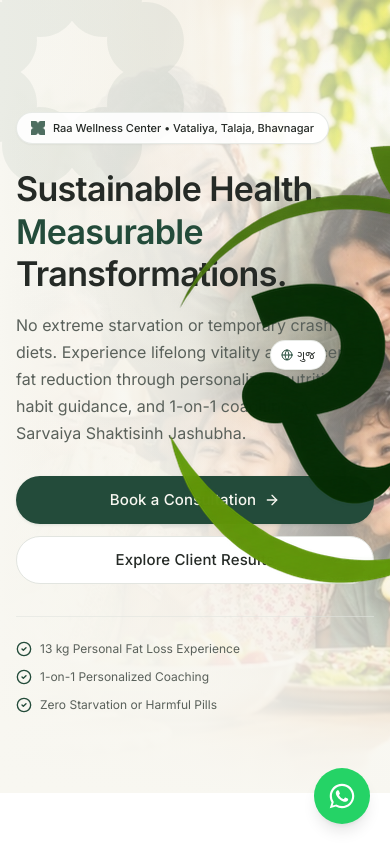
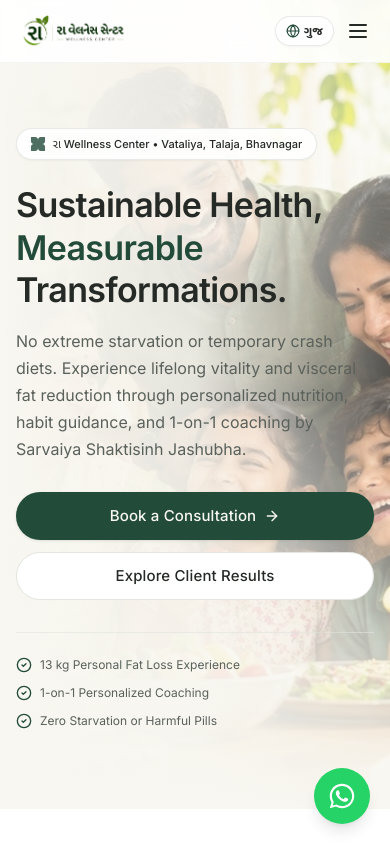
Before and after one commit to MeetM23/-Wellness-Center, a Next.js app: page / in a window 390 px wide. Shown: the top 844 px of the page. Built offline with nearby package versions, Linux system fonts and the light colour scheme.

Commit message:
Refine mobile navbar layout, logo scaling, and hero spacing

```diff
--- a/components/brand/Logo.tsx
+++ b/components/brand/Logo.tsx
@@ -12,22 +12,26 @@ interface LogoProps {
 export const Logo: React.FC<LogoProps> = ({ variant = "default", size = "md" }) => {
   const isDark = variant === "dark";
 
-  // Generous, prominent logo heights so Gujarati calligraphy is clearly legible
+  // Responsive scaling: perfectly proportioned on mobile screens (42px) without crowding right controls, expanding on desktop (up to 62px)
   const heightClasses = {
-    sm: "h-10 sm:h-11 md:h-12",
-    md: "h-13 sm:h-15 md:h-16 lg:h-[66px]",
-    lg: "h-16 sm:h-20 md:h-24",
+    sm: "h-8 sm:h-9 md:h-10",
+    md: "h-[42px] sm:h-[48px] md:h-[54px] lg:h-[62px]",
+    lg: "h-14 sm:h-18 md:h-22",
   };
 
   return (
-    <Link href="/" className="inline-flex items-center select-none group focus:outline-none">
+    <Link
+      href="/"
+      className="inline-flex items-center select-none group focus:outline-none shrink-0"
+      aria-label="રા વેલનેસ સેન્ટર Home"
+    >
       <div className="relative shrink-0 transition-transform duration-200 group-hover:scale-[1.02]">
         <Image
           src={isDark ? "/images/brand/raa-logo-dark.png" : "/images/brand/raa-logo.png"}
           alt="રા વેલનેસ સેન્ટર"
           width={280}
-          height={95}
-          className={`${heightClasses[size]} w-auto object-contain`}
+          height={100}
+          className={`${heightClasses[size]} w-auto max-w-[170px] sm:max-w-[220px] md:max-w-none object-contain block`}
           priority
         />
       </div>
--- a/components/layout/Navbar.tsx
+++ b/components/layout/Navbar.tsx
@@ -13,7 +13,7 @@ export const Navbar: React.FC = () => {
 
   useEffect(() => {
     const handleScroll = () => {
-      setIsScrolled(window.scrollY > 20);
+      setIsScrolled(window.scrollY > 15);
     };
     window.addEventListener("scroll", handleScroll);
     return () => window.removeEventListener("scroll", handleScroll);
@@ -34,11 +34,11 @@ export const Navbar: React.FC = () => {
       className={`fixed top-0 left-0 right-0 z-50 transition-all duration-300 ${
         isScrolled
           ? "bg-white/95 backdrop-blur-md shadow-xs py-2 sm:py-2.5 border-b border-charcoal-border/80"
-          : "bg-transparent py-3 sm:py-4"
+          : "bg-white/90 sm:bg-transparent backdrop-blur-md sm:backdrop-blur-none py-2.5 sm:py-3.5 border-b border-charcoal-border/40 sm:border-transparent"
       }`}
     >
-      <div className="max-w-[1200px] mx-auto px-4 sm:px-6 lg:px-8">
-        <div className="flex items-center justify-between">
+      <div className="max-w-[1200px] mx-auto px-3.5 sm:px-6 lg:px-8">
+        <div className="flex items-center justify-between gap-2">
           {/* Brand Identity */}
           <Logo variant="light" size="md" />
 
@@ -81,21 +81,21 @@ export const Navbar: React.FC = () => {
           </div>
 
           {/* Mobile Right Controls */}
-          <div className="flex items-center gap-2 lg:hidden">
+          <div className="flex items-center gap-1.5 sm:gap-2 lg:hidden shrink-0">
             {/* Mobile Language Switcher */}
             <button
               onClick={toggleLanguage}
               aria-label="Toggle language"
-              className="inline-flex items-center gap-1 px-2.5 py-1.5 rounded-full text-xs font-sans font-medium text-charcoal bg-white border border-charcoal-border/80 shadow-xs"
+              className="inline-flex items-center gap-1 px-2.5 py-1.5 rounded-full text-xs font-sans font-medium text-charcoal bg-white border border-charcoal-border/80 shadow-xs active:bg-ivory"
             >
-              <Globe className="w-3 h-3 text-primary" />
-              <span>{isGujarati ? "EN" : "ગુજ"}</span>
+              <Globe className="w-3.5 h-3.5 text-primary" />
+              <span className="font-semibold">{isGujarati ? "EN" : "ગુજ"}</span>
             </button>
 
             {/* Mobile Menu Toggle Button */}
             <button
               onClick={() => setMobileMenuOpen(!mobileMenuOpen)}
-              className="p-2 rounded-xl text-charcoal hover:bg-black/5 transition-colors"
+              className="p-1.5 sm:p-2 rounded-xl text-charcoal hover:bg-black/5 transition-colors focus:outline-none"
               aria-label="Toggle navigation menu"
             >
               {mobileMenuOpen ? <X className="w-6 h-6" /> : <Menu className="w-6 h-6" />}
--- a/components/sections/Hero.tsx
+++ b/components/sections/Hero.tsx
@@ -18,7 +18,7 @@ export const Hero: React.FC = () => {
   };
 
   return (
-    <section id="hero" className="relative pt-28 pb-20 md:pt-36 md:pb-24 lg:pt-40 lg:pb-28 bg-ivory overflow-hidden">
+    <section id="hero" className="relative pt-32 pb-20 sm:pt-36 sm:pb-24 lg:pt-40 lg:pb-28 bg-ivory overflow-hidden">
       {/* Full-width Background Image with Warm Palette Overlay */}
       <div className="absolute inset-0 z-0 overflow-hidden" aria-hidden="true">
         <Image
@@ -37,8 +37,8 @@ export const Hero: React.FC = () => {
 
       {/* Shapes Gallery Background Art — Intentional, Balanced & Subtle */}
       <div className="absolute inset-0 pointer-events-none select-none overflow-hidden z-[1]" aria-hidden="true">
-        {/* Shape 41: Rosette Mandala - Upper Left side (clear of family photo on right) */}
-        <div className="absolute -top-10 -left-10 lg:top-8 lg:left-8 text-primary">
+        {/* Shape 41: Rosette Mandala - Upper Left side (hidden on mobile to keep navbar & logo pristine) */}
+        <div className="absolute top-10 left-8 text-primary hidden md:block">
           <ShapeRosetteMandala className="w-56 h-56 sm:w-72 sm:h-72 lg:w-96 lg:h-96 text-primary" opacity={0.06} />
         </div>
         {/* Shape 21: Curved Star Sparkle - Left Accent */}
@@ -54,7 +54,7 @@ export const Hero: React.FC = () => {
           <div className="inline-flex items-center gap-2 px-3.5 py-1.5 rounded-full bg-white/90 backdrop-blur-xs border border-charcoal-border/80 shadow-xs mb-6 max-w-full">
             <ShapeCurvedStar className="w-3.5 h-3.5 text-primary shrink-0" opacity={0.8} />
             <span className="text-[11px] sm:text-xs font-medium text-charcoal truncate">
-              {isGujarati ? "રા વેલનેસ સેન્ટર • વાતળિયા, તળાજા, ભાવનગર" : "Raa Wellness Center • Vataliya, Talaja, Bhavnagar"}
+              {isGujarati ? "રા વેલનેસ સેન્ટર • વાતળિયા, તળાજા, ભાવનગર" : "રા Wellness Center • Vataliya, Talaja, Bhavnagar"}
             </span>
           </div>
 
--- a/next.config.js
+++ b/next.config.js
@@ -2,8 +2,9 @@
 const nextConfig = {
   reactStrictMode: true,
   images: {
-    formats: ['image/avif', 'image/webp'],
+    unoptimized: true,
   },
+  outputFileTracing: false,
 };
 
 module.exports = nextConfig;
```
